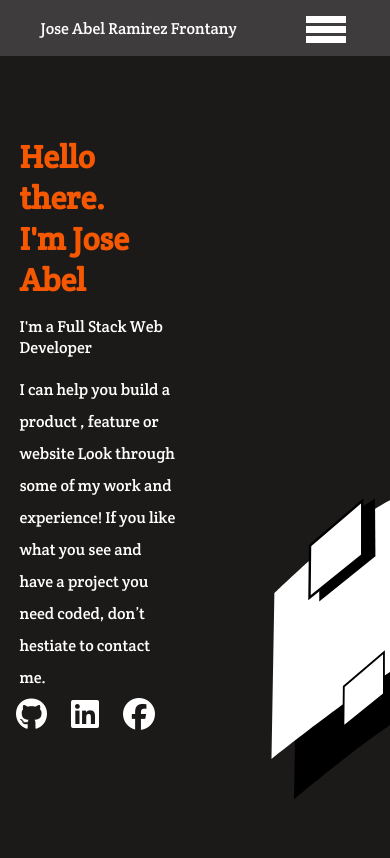
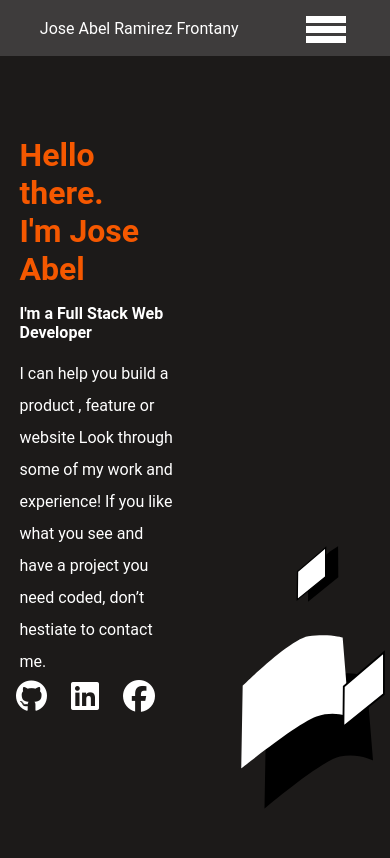
Before and after one commit to jose-Abel/Portfolio2, a website: page Index.html in a window 390 px wide. Drawn offline with Linux system fonts and the light colour scheme.

Commit message:
Making the changes requested per PR review

```diff
--- a/Index.html
+++ b/Index.html
@@ -9,30 +9,40 @@
     <script src="https://kit.fontawesome.com/48d3392299.js" crossorigin="anonymous"></script>
   </head>
   <body>
-    <nav class="navbar">
+    <header>
+      <div class="navbar">
         <div class="navbar-name">
           <a href="https://github.com/jose-Abel"><p class="navbar-name-p">Jose Abel Ramirez Frontany</p></a>
         </div>
-
+        <nav>
           <ul class="navbar-ul" id="hamburger-menu">
             <li class="navbar-li-link"><a href="#recent-works-id" class="navbar-a-link">Portfolio</a></li>
             <li class="navbar-li-link"><a href="#about-me-section-id" class="navbar-a-link">About</a></li>
             <li class="navbar-li-link"><a href="#contact-me-section-id" class="navbar-a-link">Contact <i class="far fa-envelope"></i></a></li>
           </ul>
         </nav>
+      </div>
+    </header>
 
     <section class="hero-section">
       <div class="hero-section-box">
         <div class="social-media-icons">
-
-          <a href="https://github.com/jose-Abel" class="social-media-links"><i class="fab fa-github"></i></a>
+          <ul class="social-media-ul">
+            <li class="social-media-li">
+              <a href="https://github.com/jose-Abel" class="social-media-links">
+              <i class="fab fa-github"></i></a>
+            </li>
+            <li class="social-media-li">
               <a href="https://www.linkedin.com/in/jose-abel-ramirez-frontany-7674a842/" class="social-media-links"><i class="fab fa-linkedin"></i></a>
+            </li>
+            <li class="social-media-li">
               <a href="https://www.facebook.com/profile.php?id=100008206235156" class="social-media-links"><i class="fab fa-facebook"></i></a>
-
+            </li>
+          </ul>
         </div>
         <div class="hero-text-box">
           <h1 class="hero-text-h1">Hello there. <span class="hero-main-text-name">I'm Jose Abel</span></h1>
-          <p class="hero-text-title">I'm a Full Stack Web Developer</p>
+          <h2 class="hero-text-title">I'm a Full Stack Web Developer</h2>
           <p class="hero-text-p">I can help you build a product , feature or website Look through some of my work and experience! If you like what you see and have a project you need coded, don’t hestiate to contact me.</p>
         </div>
       </div>
@@ -40,7 +50,7 @@
       <div class="hero-section-figures">
 
         <svg class="vector1">
-          <use xlink:href="images/sprite.svg#icon-Vector"></use>
+          <!-- <use xlink:href="images/sprite.svg#icon-Vector"></use> -->
         </svg>
 
         <svg class="vector2">
--- a/style.css
+++ b/style.css
@@ -12,7 +12,7 @@ html {
 }
 
 body {
-  font-family: 'Crete Round', serif;
+  font-family: 'Roboto', serif, sans-serif;
 }
 
 a {
@@ -71,6 +71,11 @@ a {
   flex-direction: column;
 }
 
+.social-media-ul {
+  list-style: none;
+  display: flex;
+}
+
 .social-media-icons {
   display: flex;
   font-size: 4rem;
@@ -121,6 +126,7 @@ a {
   position: absolute;
   bottom: 2rem;
   right: 1rem;
+  background-image: url("./images/sprite.svg#icon-Vector");
 }
 
 .vector2 {
@@ -494,6 +500,18 @@ a {
     font-size: 50%;
   }
 
+  .vector3,
+  .vector5 {
+    width: 7rem;
+    height: 7rem;
+  }
+
+  .vector4,
+  .vector6 {
+    width: 20rem;
+    height: 20rem;
+  }
+
   .vector11,
   .vector13 {
     display: none;
```
Lines whose indentation alone changed are shown as unchanged.
